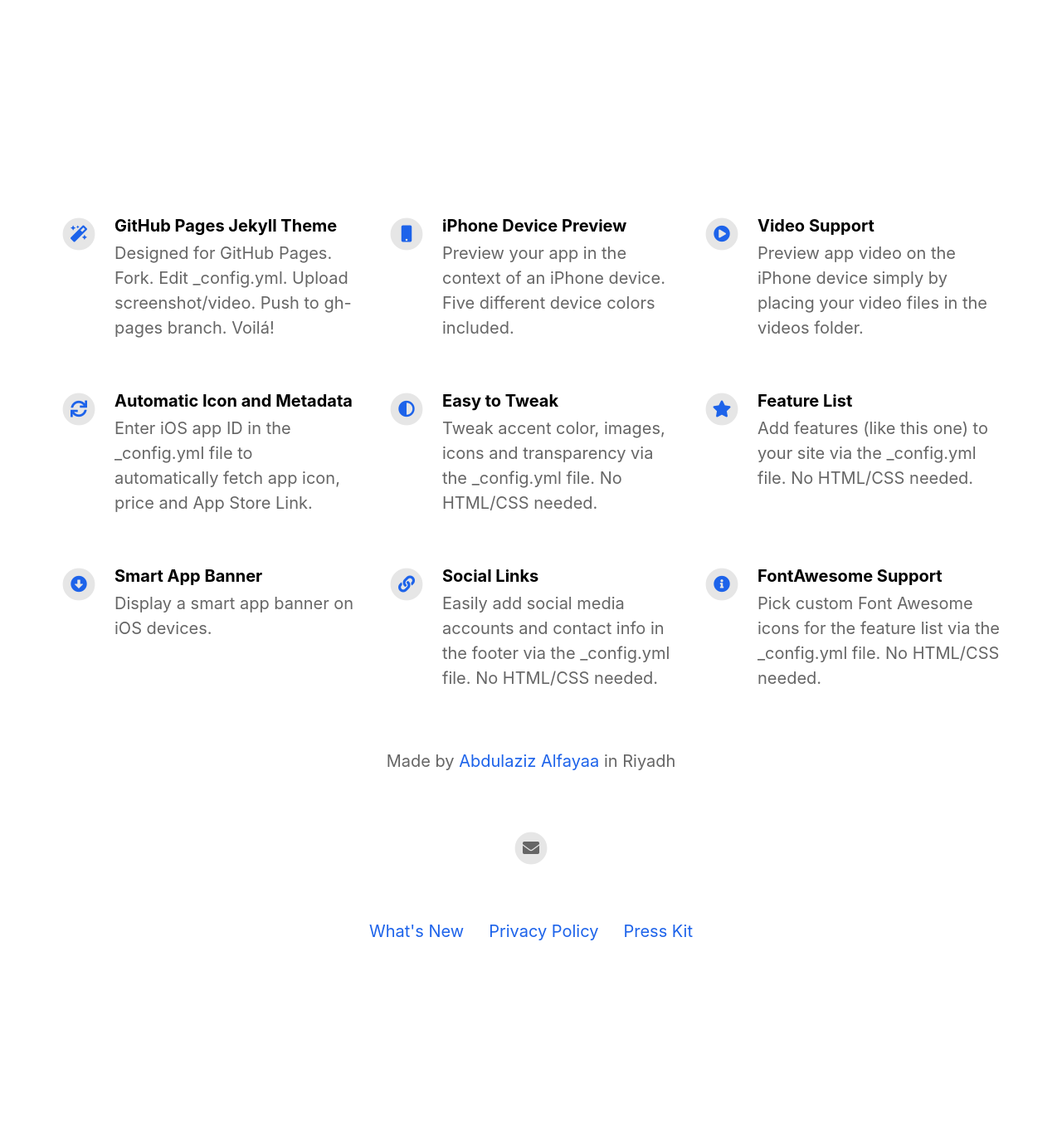
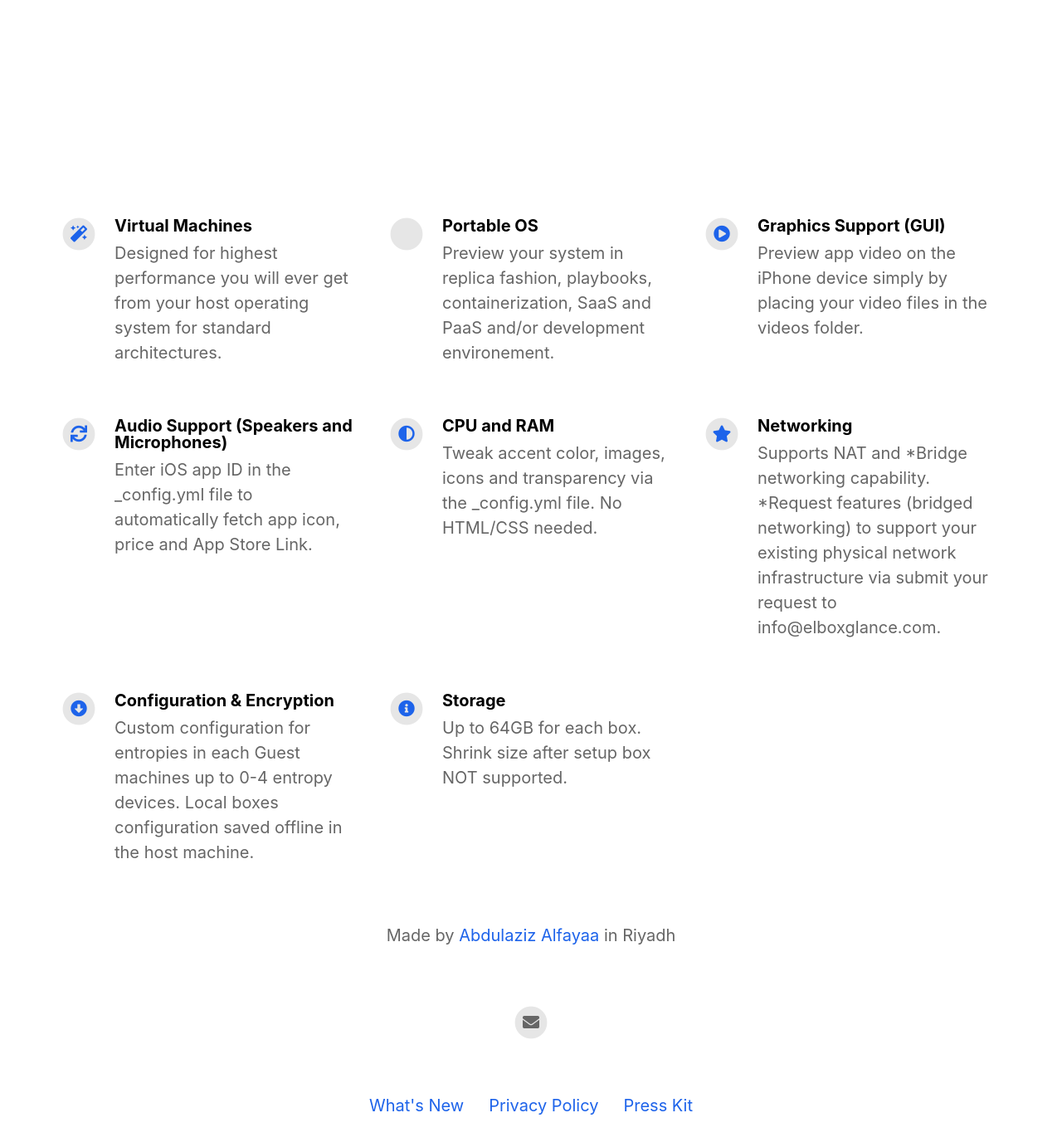
Before and after one commit to i3bit/ebg, a Jekyll site: the page built from index.html, in a window 1280 px wide and 1400 px high, scrolled down 822 px. Shown: the top 1382 px of the window at 83% size. Built offline with Jekyll 4.4.1, drawn with Linux system fonts in a browser that asks for light colours; nearby versions of some CDN libraries; before the commit the page ends 2024 px from its top, so only the background shows below that.

Commit message:
Update _config.yml

```diff
--- a/_config.yml
+++ b/_config.yml
@@ -36,40 +36,36 @@ mastodon_link                             :
 # Feature List                            Edit, add or remove features to be presented.
 features                                  :
 
-  - title                                 : GitHub Pages Jekyll Theme
-    description                           : Designed for GitHub Pages. Fork. Edit _config.yml. Upload screenshot/video. Push to gh-pages branch. Voilá!
+  - title                                 : Virtual Machines
+    description                           : Designed for highest performance you will ever get from your host operating system for standard architectures.
     fontawesome_icon_name                 : magic
 
-  - title                                 : iPhone Device Preview
-    description                           : Preview your app in the context of an iPhone device. Five different device colors included.
-    fontawesome_icon_name                 : mobile
+  - title                                 : Portable OS
+    description                           : Preview your system in replica fashion, playbooks, containerization, SaaS and PaaS and/or development environement.
+    fontawesome_icon_name                 : shuttle-space
 
-  - title                                 : Video Support
+  - title                                 : Graphics Support (GUI)
     description                           : Preview app video on the iPhone device simply by placing your video files in the videos folder.
     fontawesome_icon_name                 : play-circle
 
-  - title                                 : Automatic Icon and Metadata
+  - title                                 : Audio Support (Speakers and Microphones)
     description                           : Enter iOS app ID in the _config.yml file to automatically fetch app icon, price and App Store Link.
     fontawesome_icon_name                 : sync
 
-  - title                                 : Easy to Tweak
+  - title                                 : CPU and RAM
     description                           : Tweak accent color, images, icons and transparency via the _config.yml file. No HTML/CSS needed.
     fontawesome_icon_name                 : adjust
 
-  - title                                 : Feature List
-    description                           : Add features (like this one) to your site via the _config.yml file. No HTML/CSS needed.
+  - title                                 : Networking
+    description                           : Supports NAT and *Bridge networking capability. *Request features (bridged networking) to support your existing physical network infrastructure via submit your request to info@elboxglance.com.
     fontawesome_icon_name                 : star
 
-  - title                                 : Smart App Banner
-    description                           : Display a smart app banner on iOS devices.
+  - title                                 : Configuration & Encryption
+    description                           : Custom configuration for entropies in each Guest machines up to 0-4 entropy devices. Local boxes configuration saved offline in the host machine.
     fontawesome_icon_name                 : arrow-alt-circle-down
 
-  - title                                 : Social Links
-    description                           : Easily add social media accounts and contact info in the footer via the _config.yml file. No HTML/CSS needed.
-    fontawesome_icon_name                 : link
-
-  - title                                 : FontAwesome Support
-    description                           : Pick custom Font Awesome icons for the feature list via the _config.yml file. No HTML/CSS needed.
+  - title                                 : Storage
+    description                           : Up to 64GB for each box. Shrink size after setup box NOT supported.
     fontawesome_icon_name                 : info-circle
 
   - title                                 : # New Feature Title
```
